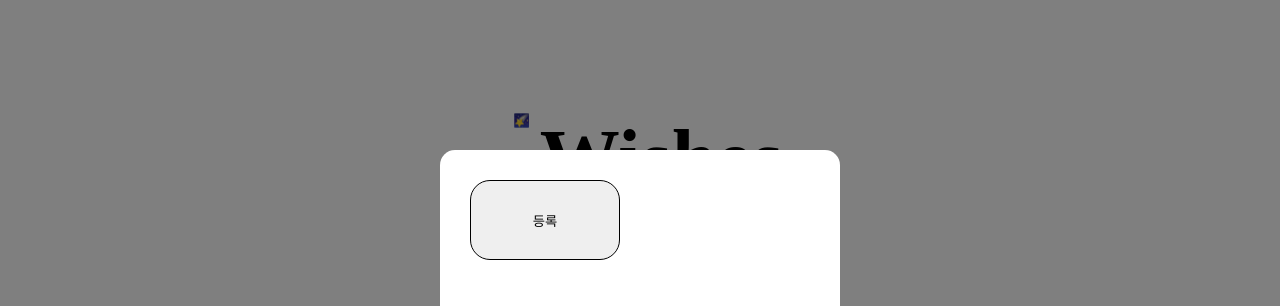
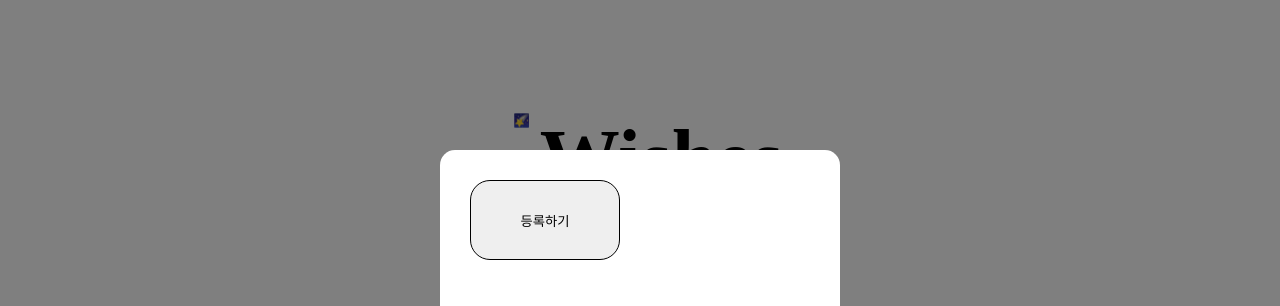
Before and after one commit to yeeeeeji/yeji-lab, a React (Vite) app in the folder react-lab/: page /wishes in a window 1280 px wide. Shown: the top 306 px of the page. Built offline with nearby package versions, Linux system fonts and the light colour scheme.

Commit message:
[react] refactor: WishModal을 공통 Modal 컴포넌트로 변경

```diff
--- /dev/null
+++ b/react-lab/src/components/Modal/Modal.tsx
@@ -0,0 +1,20 @@
+import { ModalConfirmButton } from "../ModalConfirmButton/ModalConfirmButton";
+import { ModalContainer } from "../ModalContainer/ModalContainer";
+import { ModalOverlay } from "../ModalOverlay/ModalOverlay";
+
+interface ModalProps {
+  children?: React.ReactNode;
+  confirmText: string;
+}
+
+export const Modal = ({ children, confirmText }: ModalProps) => {
+  return (
+    <>
+      <ModalOverlay />
+      <ModalContainer>
+        {children}
+        <ModalConfirmButton text={confirmText} />
+      </ModalContainer>
+    </>
+  );
+};
--- /dev/null
+++ b/react-lab/src/components/ModalContainer/ModalContainer.tsx
@@ -0,0 +1,9 @@
+import { ModalContainerStyle } from "./ModalContainerStyle.styled";
+
+interface ModalContainerProps {
+  children: React.ReactNode;
+}
+
+export const ModalContainer = ({ children }: ModalContainerProps) => {
+  return <ModalContainerStyle>{children}</ModalContainerStyle>;
+};
--- a/react-lab/src/features/wishes/components/WishModal/WishModalStyle.styled.ts
+++ b/react-lab/src/components/ModalContainer/ModalContainerStyle.styled.ts
@@ -1,6 +1,6 @@
 import styled from "styled-components";
 
-export const WishModalStyle = styled.div`
+export const ModalContainerStyle = styled.div`
   position: absolute;
   top: 50%;
   left: 50%;
--- a/react-lab/src/features/wishes/components/WishModal/WishModal.tsx
+++ b/react-lab/src/features/wishes/components/WishModal/WishModal.tsx
@@ -1,15 +1,5 @@
-import { ModalConfirmButton } from "../../../../components/ModalConfirmButton/ModalConfirmButton";
-import { ModalOverlay } from "../../../../components/ModalOverlay/ModalOverlay";
-import { WishModalStyle } from "./WishModalStyle.styled";
+import { Modal } from "../../../../components/Modal/Modal";
 
 export const WishModal = () => {
-  return (
-    <>
-      <ModalOverlay />
-      <WishModalStyle>
-        <ModalConfirmButton text="등록" />
-      </WishModalStyle>
-      ;
-    </>
-  );
+  return <Modal confirmText="등록하기"></Modal>;
 };
```
